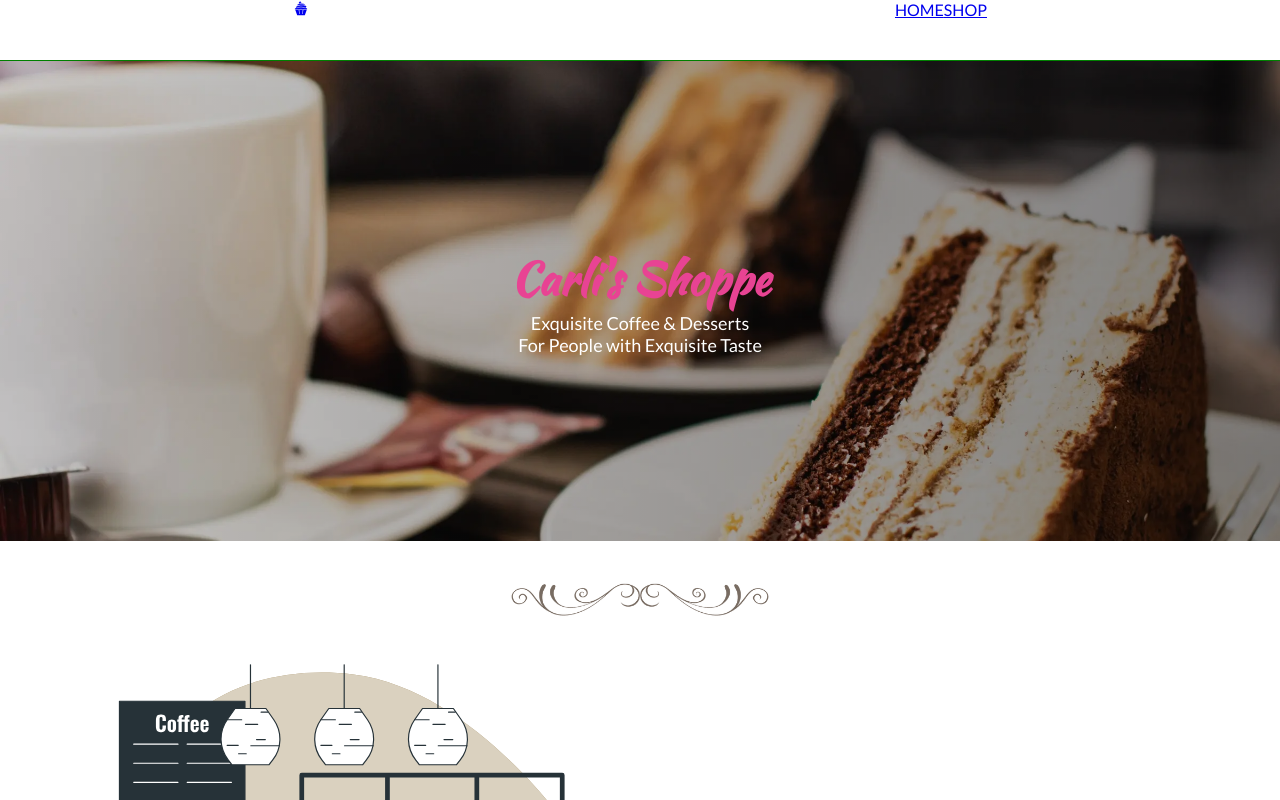
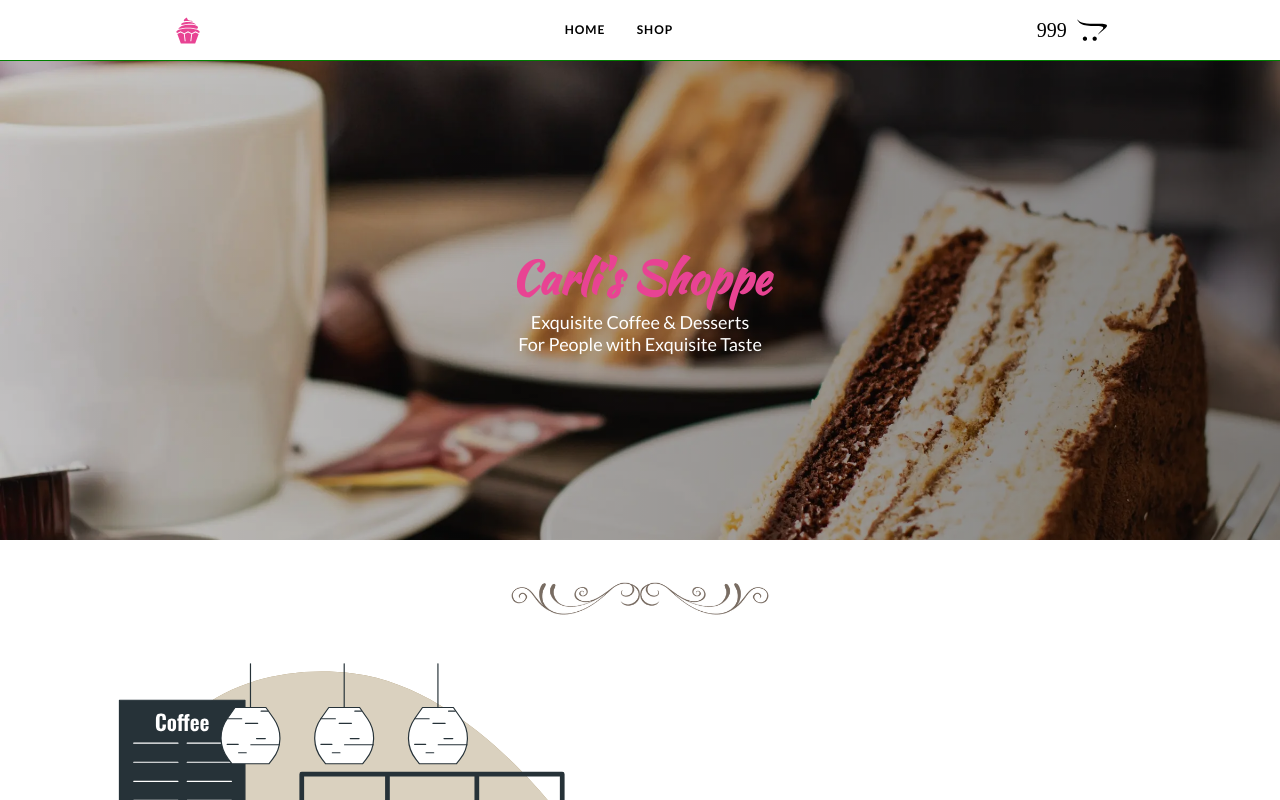
Before and after one commit to j-a-black/shoppe-cra-v4, a React (Create React App) app: page / in a window 1280 px wide. Shown: the top 800 px of the page. Built offline with nearby package versions, Linux system fonts and the light colour scheme.

Commit message:
added cart-icon and qty number

```diff
--- a/src/index.scss
+++ b/src/index.scss
@@ -42,6 +42,10 @@ section {
   }
 }
 
+.gutter {
+  height: 6rem;
+}
+
 @media screen and (min-width: 700px) {
   section {
     h2 {
--- a/src/routes/navigation/navigation.component.jsx
+++ b/src/routes/navigation/navigation.component.jsx
@@ -1,6 +1,7 @@
 import { Link, Outlet } from "react-router-dom";
 
 import { GiCupcake } from "react-icons/gi";
+import { FaOpencart } from "react-icons/fa";
 
 import "./navigation.styles.scss";
 
@@ -19,7 +20,12 @@ const Navigation = () => {
             SHOP
           </Link>
         </nav>
+        <div className="cart-icon-container">
+          <span className="cart-icon-qty">999</span>
+          <FaOpencart />
+        </div>
       </div>
+      <div className="gutter" />
       <Outlet />
     </>
   );
--- a/src/routes/navigation/navigation.styles.scss
+++ b/src/routes/navigation/navigation.styles.scss
@@ -1,3 +1,5 @@
+@import "../../sassStyles/variables";
+
 .navigation-container {
   border-bottom: 1px solid green;
   width: 100%;
@@ -6,4 +8,46 @@
   display: flex;
   justify-content: space-around;
   background-color: none;
+  position: fixed;
+  z-index: 1;
+  background-color: white;
+
+  .logo-container {
+    display: grid;
+    place-items: center;
+    color: $color-secondary-style;
+    font-size: 3rem;
+  }
+
+  .nav-links {
+    min-width: 14rem;
+    height: 100%;
+    display: flex;
+
+    .nav-link {
+      width: 100%;
+      height: inherit;
+      text-align: center;
+      line-height: 6rem;
+      text-decoration: none;
+      color: black;
+      font-size: 1.2rem;
+      font-weight: 600;
+      letter-spacing: 1px;
+    }
+  }
 }
+
+.cart-icon-container {
+  display: grid;
+  place-items: center;
+  color: black;
+  font-size: 3rem;
+  display: flex;
+
+  .cart-icon-qty {
+    margin-right: 01rem;
+    font-size: 2rem;
+    font-family: "Times New Roman", Times, serif;
+  }
+}
```
